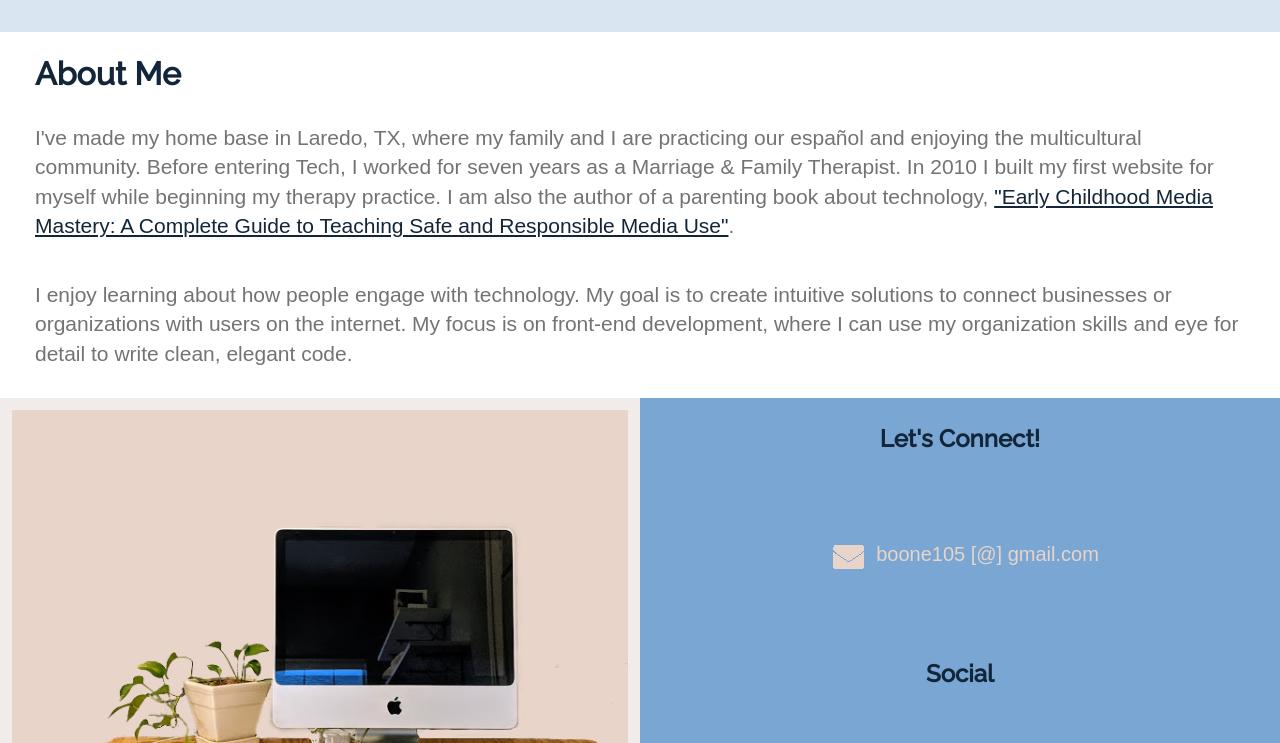
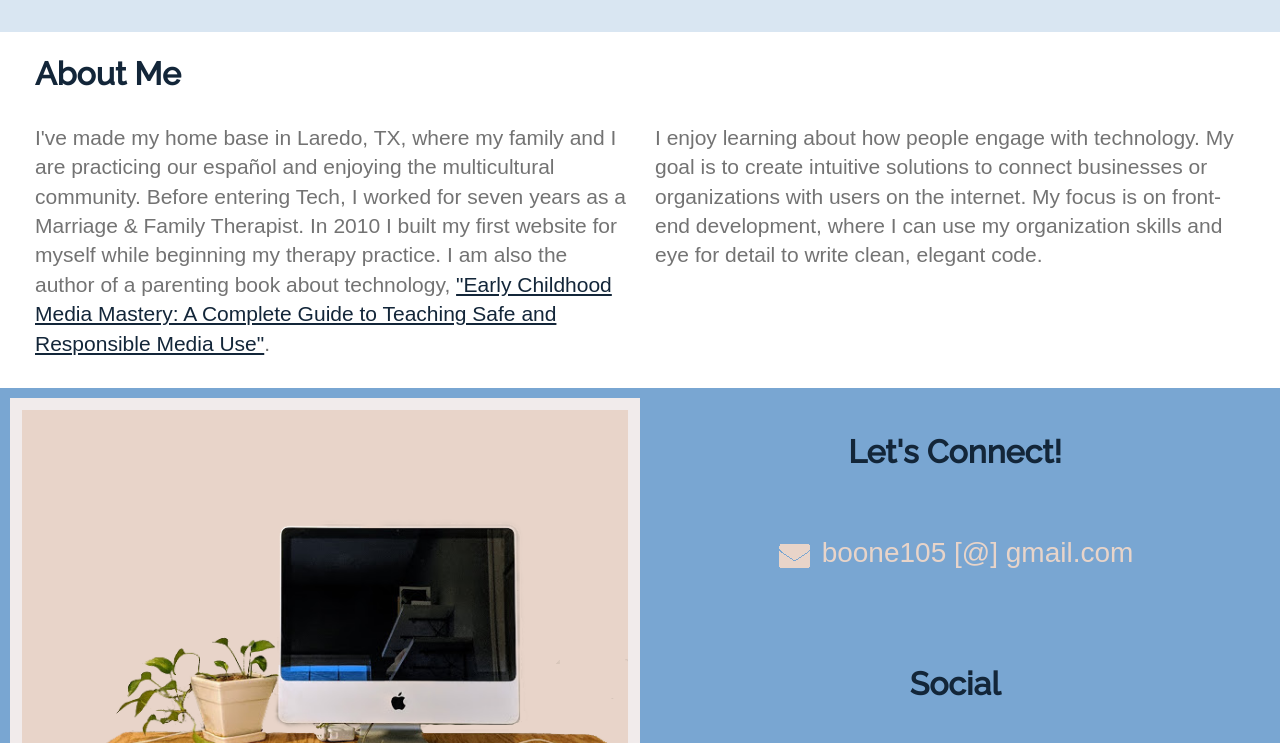
Before and after one commit to michellisor/mellisor, a plain HTML site: page index.html in a window 1280 px wide. Shown: the part 915-1658 px from the top of the page. Drawn offline with nearby package versions, Linux system fonts and the light colour scheme.

Commit message:
desktop layout complete

```diff
--- a/css/main.css
+++ b/css/main.css
@@ -168,7 +168,18 @@ textarea {
       text-transform: uppercase;
       font-size: 1.25em;
       color: #737373;
+      padding: 5px;
    }
+   a {
+/*  padding: 20px 32px; */
+    /*  border-radius: 16px; */
+      transition: box-shadow 0.4s ease-in, color 0.3s linear;
+    }
+
+    a:hover {
+      color: #4f4f4f;
+      box-shadow: 4px 4px 20px -5px rgba(0,0,0,.4), -4px -4px 20px -5px rgba(255, 255, 255, 1), inset 1px 1px 1px rgba(255, 255, 255, .2), inset -1px -1px 1px rgba(0, 0, 0, .1);
+    }
 
    .hero {
      background: url('../img/tree-tips2.png');
@@ -245,7 +256,7 @@ textarea {
      width: 100%;
    }
 
-   #contact #envelope {
+   #contact {
        padding: 10px;
    }
 
@@ -260,8 +271,12 @@ textarea {
        text-decoration: none;
        color: #e8d4c9;
        font-size: 1.25em;
+       padding: 10px;
+       height: auto;
    }
-
+   #envelope {
+     padding: 0 10px 0 0;
+   }
    #contact ul {
        list-style: none;
        padding: 0;
@@ -270,6 +285,9 @@ textarea {
    #contact ul li {
         display: inline-block;
         padding: 0 20px;
+   }
+   #contact ul li a {
+        border-radius: 50px;
    }
 
 /* ==========================================================================
@@ -436,7 +454,7 @@ textarea {
 }
 }
 
-@media only screen and (min-width: 768px) {
+@media only screen and (min-width: 1000px) {
 /**** Header ****/
 header h1 {
   font-size: 2.25em;
@@ -460,6 +478,28 @@ header h2 {
 }
 .skill {
     margin: 35px 0;
+}
+
+/**** Contact ****/
+#contact h3 {
+    font-size: 2em;
+    margin-bottom: 0;
+}
+#contact a {
+      font-size: 1.75em;
+}
+/**** About ****/
+#about {
+  display: flex;
+  flex-flow: row wrap;
+}
+#about h2 {
+  width: 90%;
+}
+.column {
+  width: 50%;
+}
+
 }
 
 @media print,
--- a/index.html
+++ b/index.html
@@ -44,8 +44,12 @@
   <!-- About -->
           <section id="about">
               <h2>About Me</h2>
-              <p>I've made my home base in Laredo, TX, where my family and I are practicing our español and enjoying the multicultural community. Before entering Tech, I worked for seven years as a Marriage & Family Therapist. In 2010 I built my first website for myself while beginning my therapy practice. I am also the author of a parenting book about technology, <a href="https://www.amazon.com/Early-Childhood-Media-Mastery-Responsible/dp/1534741550" target="_blank">"Early Childhood Media Mastery: A Complete Guide to Teaching Safe and Responsible Media Use"</a>.</p>
-              <p><br>I enjoy learning about how people engage with technology. My goal is to create intuitive solutions to connect businesses or organizations with users on the internet. My focus is on front-end development, where I can use my organization skills and eye for detail to write clean, elegant code.</p>
+              <div class="column">
+                  <p>I've made my home base in Laredo, TX, where my family and I are practicing our español and enjoying the multicultural community. Before entering Tech, I worked for seven years as a Marriage & Family Therapist. In 2010 I built my first website for myself while beginning my therapy practice. I am also the author of a parenting book about technology, <a href="https://www.amazon.com/Early-Childhood-Media-Mastery-Responsible/dp/1534741550" target="_blank">"Early Childhood Media Mastery: A Complete Guide to Teaching Safe and Responsible Media Use"</a>.</p>
+              </div>
+              <div class="column">
+                  <p>I enjoy learning about how people engage with technology. My goal is to create intuitive solutions to connect businesses or organizations with users on the internet. My focus is on front-end development, where I can use my organization skills and eye for detail to write clean, elegant code.</p>
+              </div>
           </section>
   <!-- Work -->
           <section id="work">
```
